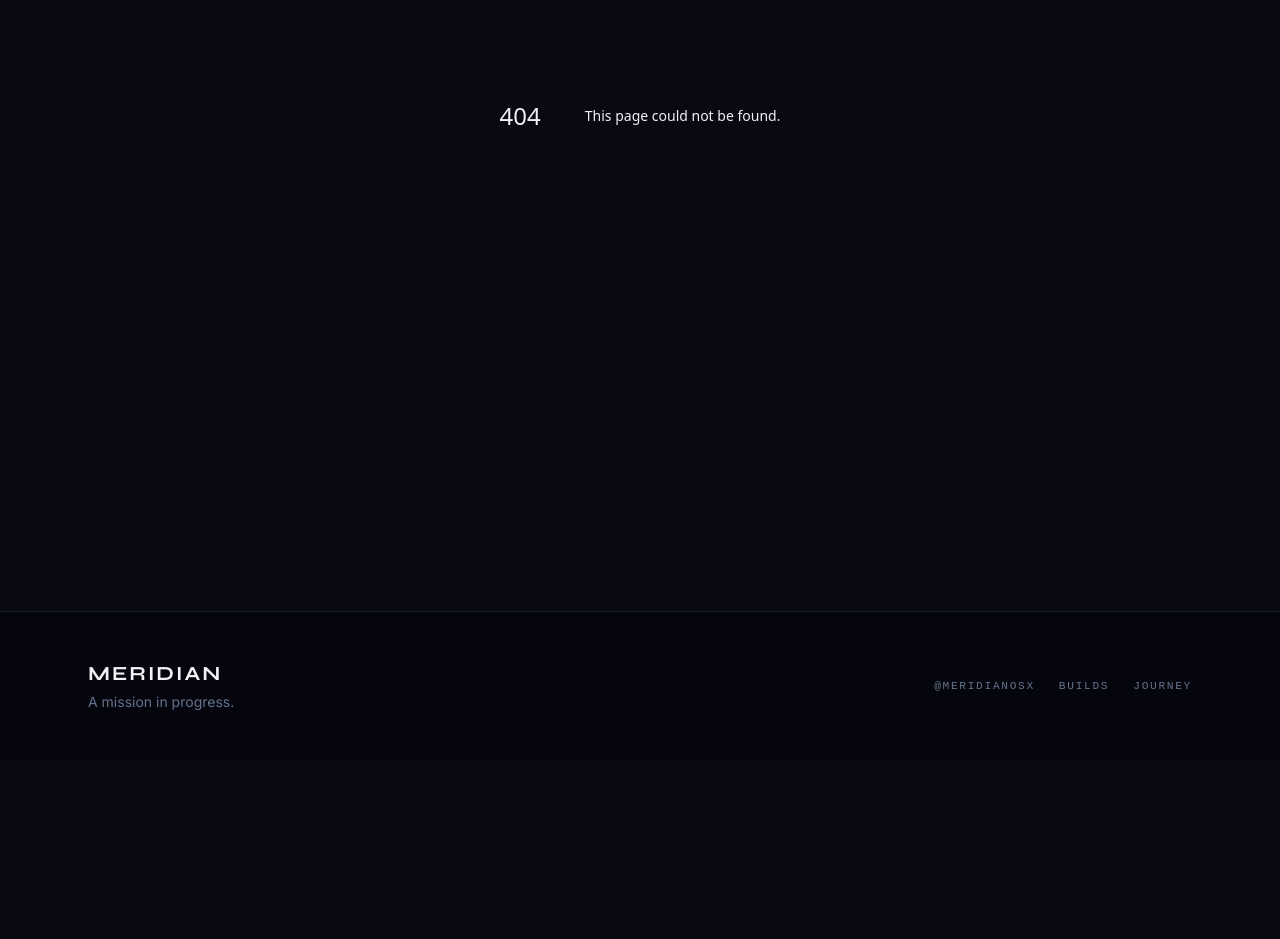
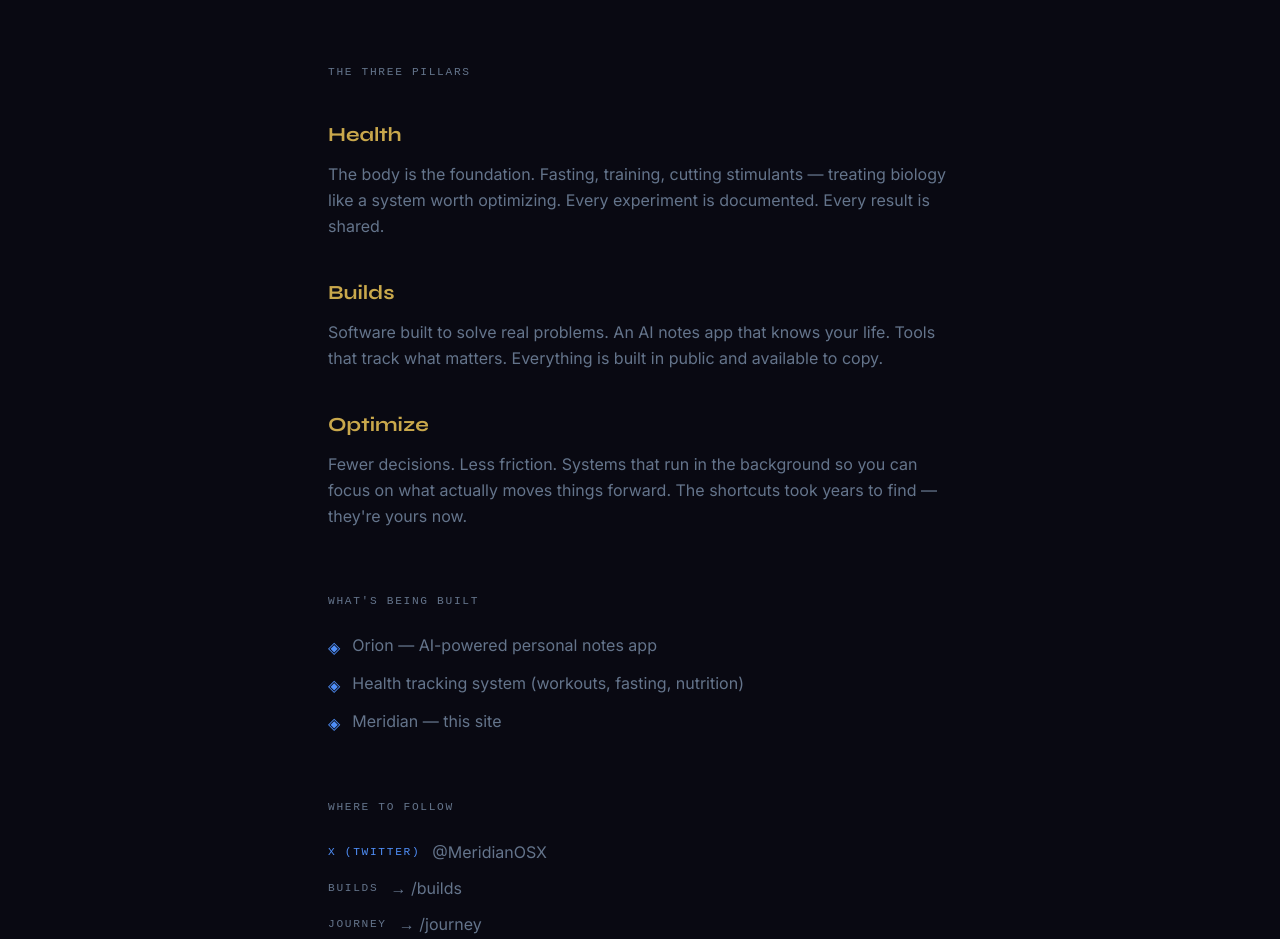
Before and after one commit to craigj421/meridian-website-, a Next.js app: page /about in a window 1280 px wide. Before the commit this address had no page. Shown: the part 373-1312 px from the top of the page. Before the commit the page ends 1133 px from the top, so only its background shows below. Built offline with nearby package versions, Linux system fonts and the light colour scheme.

Commit message:
feat: add /about and 404 signal-lost pages

```diff
--- /dev/null
+++ b/app/about/page.tsx
@@ -0,0 +1,94 @@
+import type { Metadata } from 'next'
+import Link from 'next/link'
+
+export const metadata: Metadata = {
+  title: 'About — Meridian',
+  description: 'No guru. No lifestyle brand. Just systems that work.',
+}
+
+const PILLARS = [
+  {
+    label: 'Health',
+    body: 'The body is the foundation. Fasting, training, cutting stimulants — treating biology like a system worth optimizing. Every experiment is documented. Every result is shared.',
+  },
+  {
+    label: 'Builds',
+    body: 'Software built to solve real problems. An AI notes app that knows your life. Tools that track what matters. Everything is built in public and available to copy.',
+  },
+  {
+    label: 'Optimize',
+    body: "Fewer decisions. Less friction. Systems that run in the background so you can focus on what actually moves things forward. The shortcuts took years to find — they're yours now.",
+  },
+]
+
+const CURRENT_BUILDS = [
+  'Orion — AI-powered personal notes app',
+  'Health tracking system (workouts, fasting, nutrition)',
+  'Meridian — this site',
+]
+
+export default function AboutPage() {
+  return (
+    <div className="max-w-2xl mx-auto px-6 py-16">
+      {/* Opening statement */}
+      <div className="mb-16">
+        <p className="hud-text text-text-muted mb-6">THE MISSION</p>
+        <p className="font-display font-bold text-2xl sm:text-3xl text-text-primary leading-tight">
+          No guru. No lifestyle brand. Just systems that work, documented as
+          they&apos;re built, available to anyone who wants them. Meridian is
+          the operating system. You&apos;re the one who runs it.
+        </p>
+      </div>
+
+      {/* Three pillars */}
+      <div className="mb-16 space-y-10">
+        <p className="hud-text text-text-muted">THE THREE PILLARS</p>
+        {PILLARS.map(pillar => (
+          <div key={pillar.label}>
+            <h3 className="font-display font-bold text-xl text-accent-gold mb-3">
+              {pillar.label}
+            </h3>
+            <p className="text-text-muted leading-relaxed">{pillar.body}</p>
+          </div>
+        ))}
+      </div>
+
+      {/* What's being built */}
+      <div className="mb-16">
+        <p className="hud-text text-text-muted mb-6">WHAT&apos;S BEING BUILT</p>
+        <ul className="space-y-3">
+          {CURRENT_BUILDS.map(item => (
+            <li key={item} className="flex items-start gap-3 text-text-muted">
+              <span className="text-accent-blue mt-0.5">◈</span>
+              <span>{item}</span>
+            </li>
+          ))}
+        </ul>
+      </div>
+
+      {/* Where to follow */}
+      <div>
+        <p className="hud-text text-text-muted mb-6">WHERE TO FOLLOW</p>
+        <div className="space-y-3">
+          <Link
+            href="https://x.com/MeridianOSX"
+            target="_blank"
+            rel="noopener noreferrer"
+            className="flex items-center gap-3 text-accent-blue hover:underline"
+          >
+            <span className="hud-text">X (Twitter)</span>
+            <span className="text-text-muted">@MeridianOSX</span>
+          </Link>
+          <Link href="/builds" className="flex items-center gap-3 hover:text-accent-gold transition-colors">
+            <span className="hud-text text-text-muted">BUILDS</span>
+            <span className="text-text-muted">→ /builds</span>
+          </Link>
+          <Link href="/journey" className="flex items-center gap-3 hover:text-accent-gold transition-colors">
+            <span className="hud-text text-text-muted">JOURNEY</span>
+            <span className="text-text-muted">→ /journey</span>
+          </Link>
+        </div>
+      </div>
+    </div>
+  )
+}
--- /dev/null
+++ b/app/not-found.tsx
@@ -0,0 +1,18 @@
+import Link from 'next/link'
+
+export default function NotFound() {
+  return (
+    <div className="min-h-[80vh] flex items-center justify-center px-6">
+      <div className="font-mono space-y-3 text-accent-blue">
+        <p className="hud-text">STATUS: SIGNAL LOST</p>
+        <p className="hud-text">ERROR: PAGE NOT FOUND</p>
+        <p className="hud-text text-text-muted">
+          ACTION:{' '}
+          <Link href="/" className="text-accent-gold hover:underline">
+            Return to base →
+          </Link>
+        </p>
+      </div>
+    </div>
+  )
+}
```
